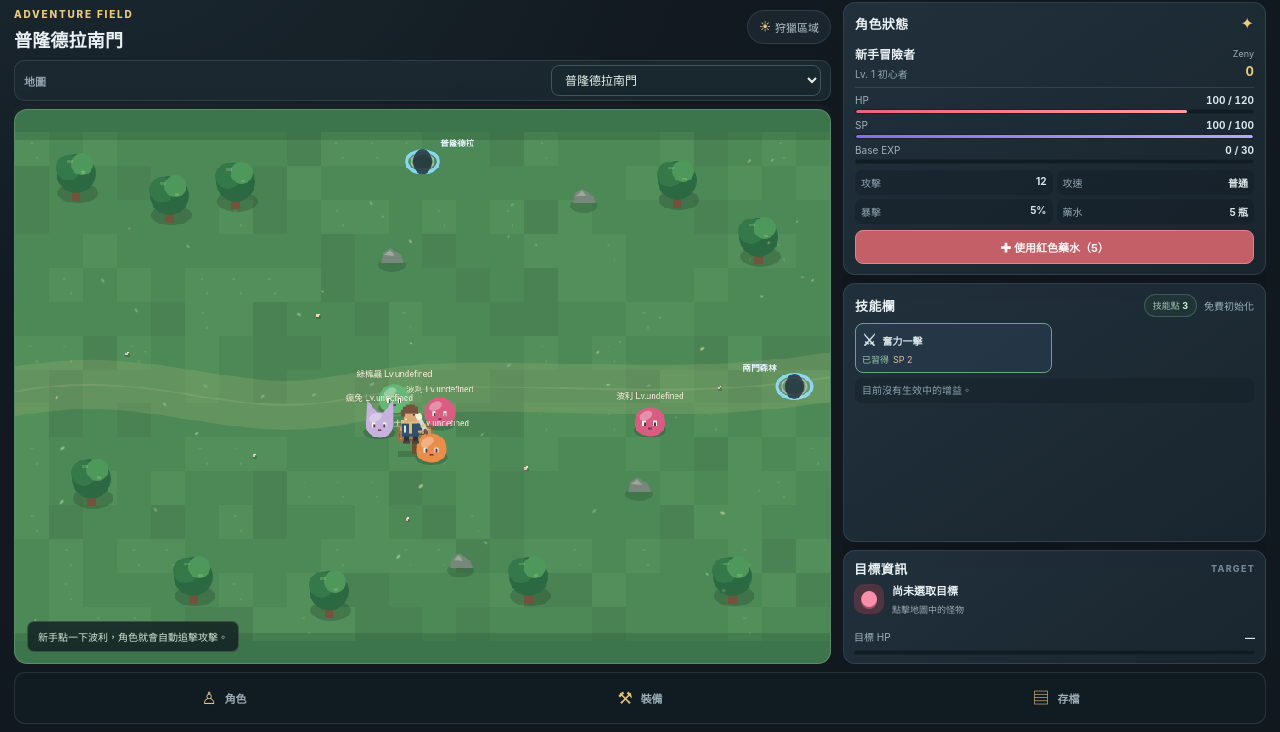
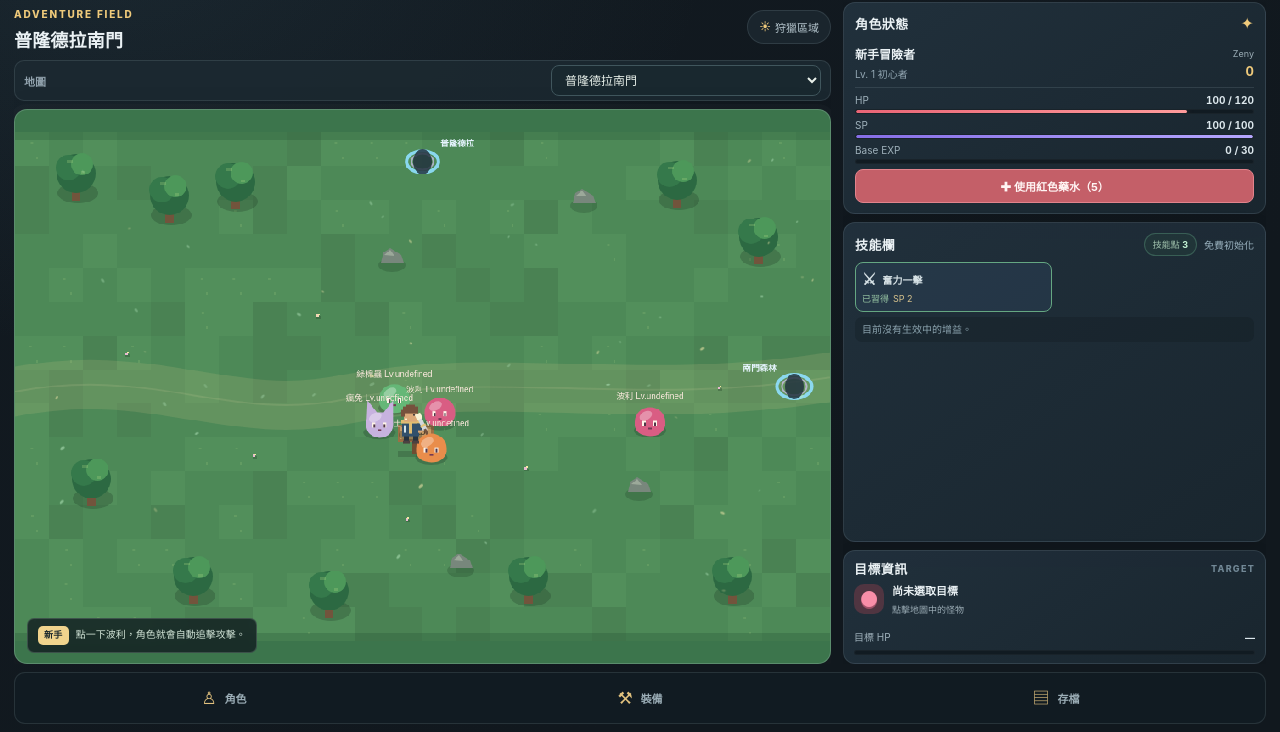
Before and after one commit to summer55637/RO, a plain HTML site: page index.html in a window 1280 px wide. Shown: the part 68-800 px from the top of the page. Drawn offline with Linux system fonts and the light colour scheme.

Commit message:
Improve mini RO first-time player experience

```diff
--- a/style.css
+++ b/style.css
@@ -614,3 +614,33 @@ body.modal-open { overflow: hidden; }
 
 /* Mini RO keeps the first screen focused on Base Level and core actions. */
 .job-exp-label { display: none !important; }
+
+
+/* First-time-player polish: keep the combat loop clear and the guide compact. */
+.dashboard-character .stat-grid { display: none !important; }
+.canvas-hint {
+  display: flex;
+  align-items: center;
+  flex-wrap: wrap;
+  gap: 7px;
+  max-width: calc(100% - 24px);
+  line-height: 1.35;
+}
+.guide-mark {
+  display: inline-flex;
+  align-items: center;
+  justify-content: center;
+  padding: 3px 6px;
+  border-radius: 5px;
+  color: #1b292d;
+  background: #f0d48d;
+  font-size: 9px;
+  font-weight: 900;
+  letter-spacing: .04em;
+  white-space: nowrap;
+}
+#newPlayerGuideText { min-width: 0; }
+@media (max-width: 620px) {
+  .canvas-hint { gap: 5px; font-size: 9px; }
+  .guide-mark { padding: 2px 5px; font-size: 8px; }
+}
```
